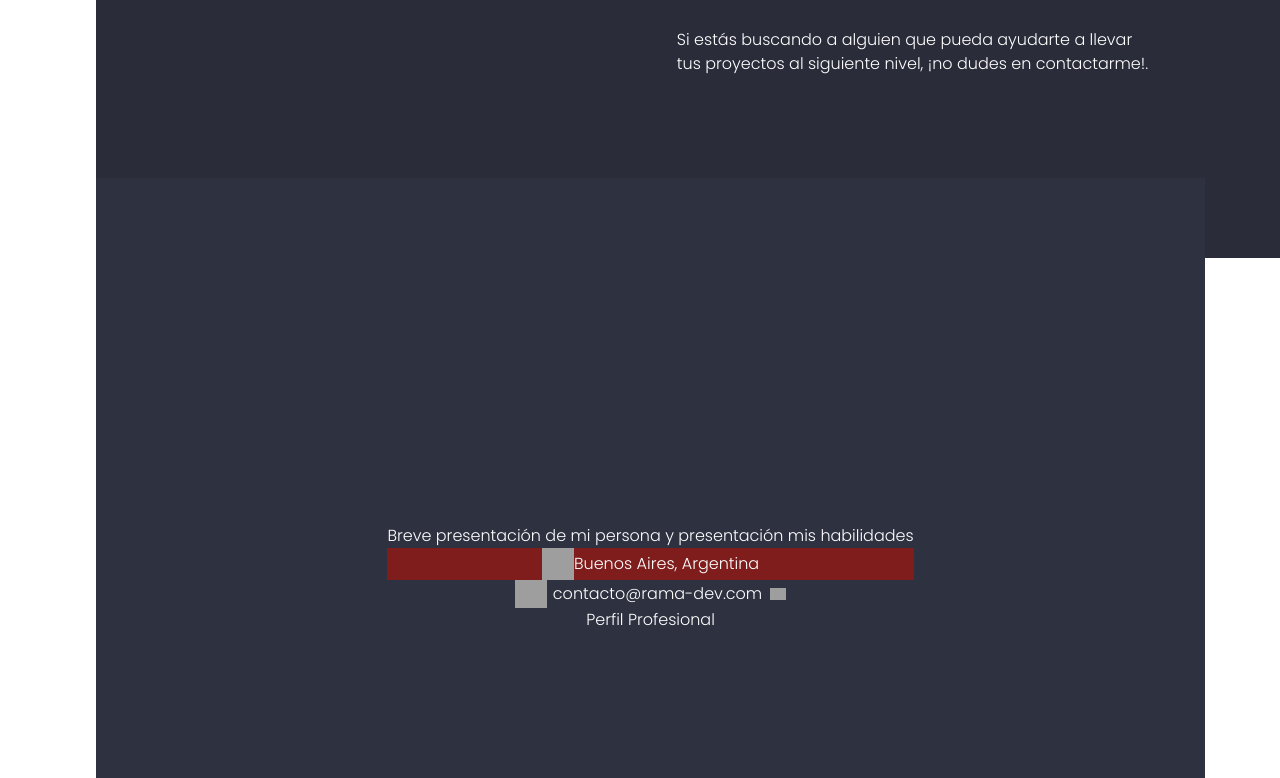
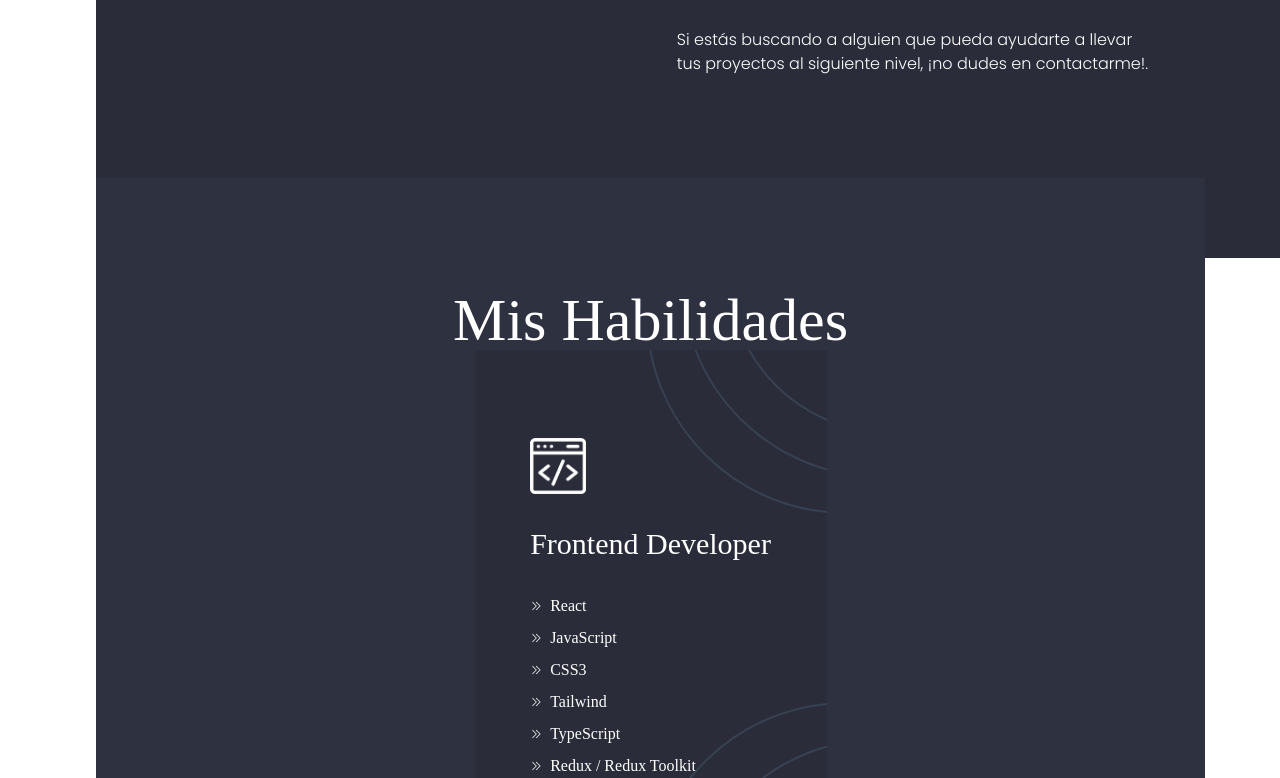
Before and after one commit to Ramir095/Portfolio, a React (Vite) app: page / in a window 1280 px wide. Shown: the part 1342-2120 px from the top of the page. Built offline with nearby package versions, Linux system fonts and the light colour scheme; grey boxes are pictures that could not be loaded.

Commit message:
feat: CardSkill created

```diff
--- /dev/null
+++ b/src/components/CardSkills/index.jsx
@@ -0,0 +1,30 @@
+import code from '../../assets/service-icon-2.webp'
+import arrowsRigth from '../../assets/arrowsRight.svg'
+import Circle from '../Circle'
+export const CardSkills = ({ data }) => {
+  const { img, title, skill } = data;
+  return (
+    <div className='w-[22rem] h-[32.2rem] bg-[#2A2C39] relative overflow-hidden'>
+      <Circle big={"bottom-[22rem] left-[10.7rem]"} wid={'md:w-[25rem] md:h-[25rem]'} medium={"bottom-[24.2rem] left-[12.9rem]"} small={'bottom-[27rem] left-[15.8rem]'} />
+      <Circle big={"top-[22rem] left-[10.7rem]"} wid={'md:w-[25rem] md:h-[25rem]'} medium={"top-[24.2rem] left-[12.9rem]"} small={'top-[27rem] left-[15.8rem]'} />
+      <header className='flex w-full h-full justify-center items-center'>
+        <div className=' space-y-8'>
+          <img className='w-14' src={img} alt='Imagen de la las etiquetas' />
+          <h1 className='text-3xl'>{title}</h1>
+          <div className='space-y-2'>
+            {
+              skill && skill.map((s, i) => (
+                <section className='flex items-center space-x-2' key={i}>
+                  <div className='w-3'>
+                    <img src={arrowsRigth} alt='Flechas en dirección a la derecha' />
+                  </div>
+                  <p className='text-[1rem]'>{s}</p>
+                </section>
+              ))
+            }
+          </div>
+        </div>
+      </header>
+    </div>
+  )
+}
--- a/src/components/Circle/index.jsx
+++ b/src/components/Circle/index.jsx
@@ -1,9 +1,9 @@
-const Circle = ({big, medium, small}) => {
+const Circle = ({big, medium, small, wid, hover}) => {
   return (
     <div>
-        <span className={`hidden md:block md:absolute md:rounded-full md:border-solid md:border-2 md:border-r-2 md:border-gray-700 md:w-[35.5rem] md:h-[35.5rem] ${big}`}>
+        <span className={`hidden md:block md:absolute md:rounded-full md:border-solid md:border-2 md:border-r-2 ${hover ? hover : 'md:border-gray-700'} ${wid ? wid : 'md:w-[35.5rem] md:h-[35.5rem]'} ${big}`}>
         </span>
-        <span className={`hidden md:block absolute rounded-full border-solid border-2 border-r-2 border-gray-700 w-[25.5rem] h-[25.5rem] ${medium}`}>
+        <span className={`hidden md:block absolute rounded-full border-solid border-2 border-r-2 border-gray-700 ${wid ? wid : 'w-[25.5rem] h-[25.5rem]'} ${medium}`}>
         </span>
         <span className={`hidden md:block absolute rounded-full border-solid border-2 border-r-2 border-gray-700 w-[20.5rem] h-[20.5rem] ${small}`}>
         </span>
--- a/src/components/Skills/index.jsx
+++ b/src/components/Skills/index.jsx
@@ -1,28 +1,18 @@
+import { CardSkills } from "../CardSkills";
+import { skills } from "../../constants/skills";
+
 const Skills = () => {
   return (
-    <div className="w-full h-screen bg-[#2E3140] text-white flex justify-center items-center" id="skills">
-      <div className="text-center">
-        <h1>Breve presentación de mi persona y presentación mis habilidades</h1>
-
-        {/* En el curriculum, arriba va la experiencia y lo que he conseguido. luego recien va la educacion */}
-
-        <div className="flex items-center justify-center bg-red-900">
-          <img
-            src="https://icongr.am/fontawesome/map-marker.svg?size=128&color=F2F2F2" alt="location"
-            className="w-8 h-8" />
-          <span>Buenos Aires, Argentina</span>
-        </div>
-
-        <div className="flex items-center justify-center ">
-          <img src="https://icongr.am/fontawesome/envelope.svg?size=128&color=F2F2F2" alt="envelope" className="w-8 h-7 mr-1.5"/>
-          <a href="mailto:contacto@rama-dev.com" >contacto@rama-dev.com</a>
-          <button onClick={() => {window.navigator.clipboard.writeText("contacto@rama-dev.com")}} className="w-4 h-4 ml-2">
-            <img src="https://icongr.am/fontawesome/copy.svg?size=128&color=F2F2F2" />
-          </button>
-        </div>
-
-        <h1>Perfil Profesional</h1>
-      </div>
+    <div className="w-full h-screen bg-[#2E3140] text-white flex justify-center items-center font-['Cormorant'] flex-col" id="skills">
+     <h1 className="md:text-6xl" >Mis Habilidades</h1>
+     <div>
+       {
+        skills && skills.map((s, i) => (
+          <CardSkills key={i} data={s} />
+        ))
+       }
+     </div>
+     <h2></h2>
     </div>
   );
 };
```
